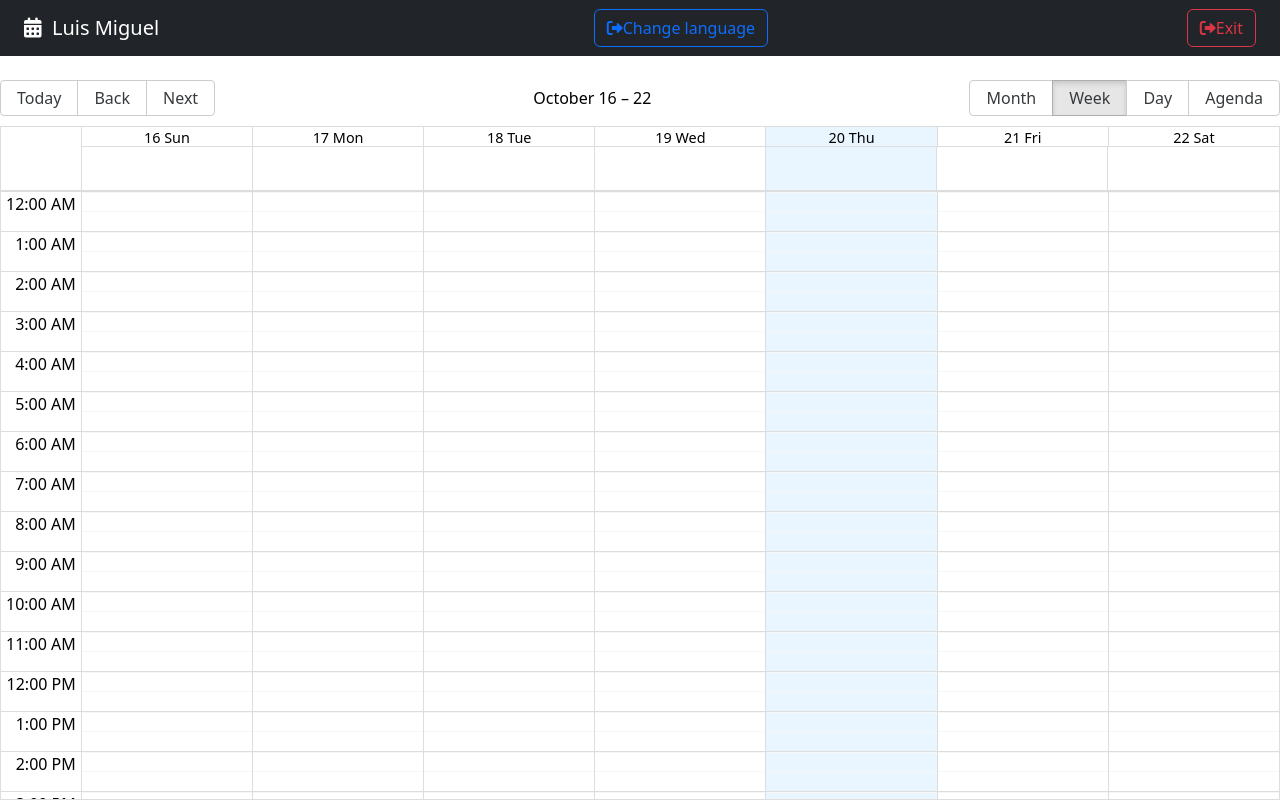
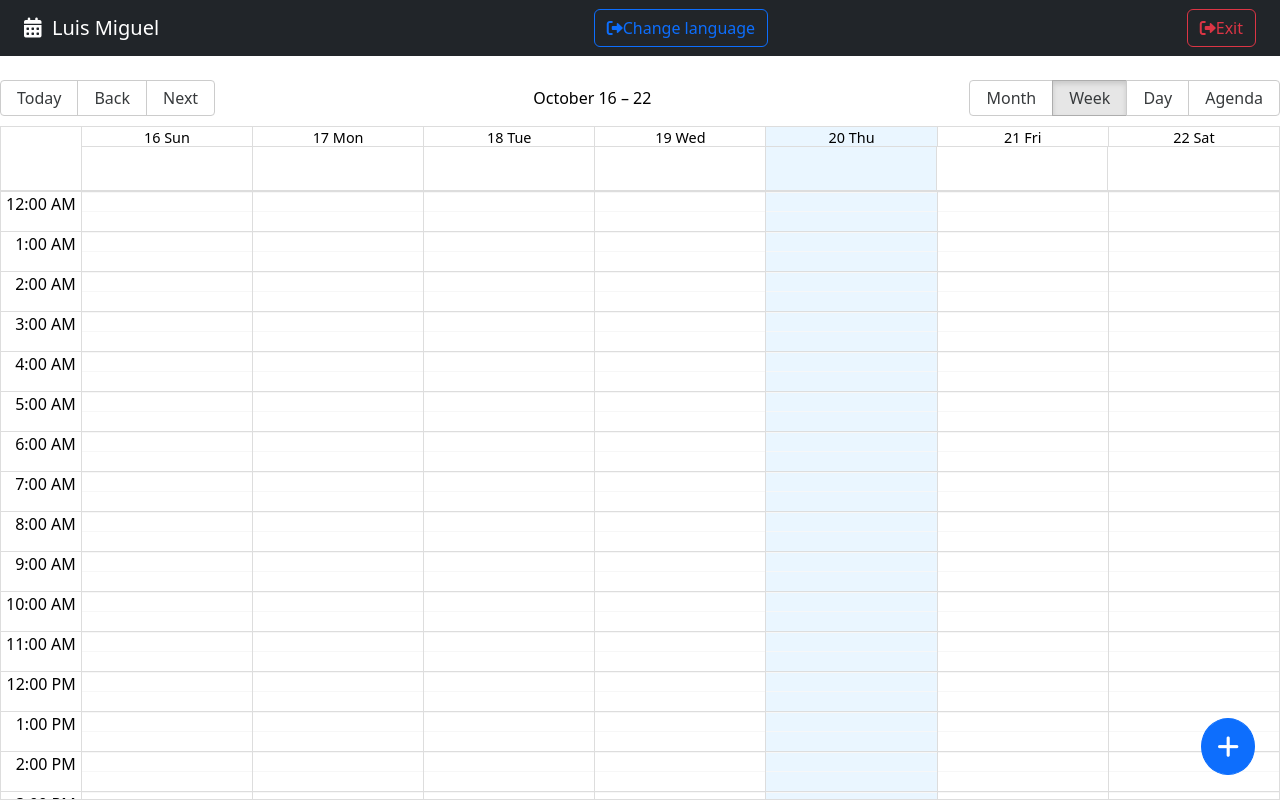
Before and after one commit to Lanzarot98/calendar-app-react, a React (Vite) app: page / in a window 1280 px wide. Built offline with nearby package versions, Linux system fonts and the light colour scheme.

Commit message:
prepare to create a new event

```diff
--- a/src/calendar/components/CalendarModal.jsx
+++ b/src/calendar/components/CalendarModal.jsx
@@ -171,7 +171,7 @@
                 className="btn btn-outline-primary btn-block"
             >
                 <i className="far fa-save"></i>
-                <span>Save</span>
+                <span> Save</span>
             </button>
 
         </form>
--- /dev/null
+++ b/src/calendar/components/FabAddNew.jsx
@@ -0,0 +1,33 @@
+import { addHours } from "date-fns";
+import { useCalendarStore, useUiStore } from "../../hooks"
+
+
+export const FabAddNew = () => {
+
+    const { openDateModal } = useUiStore();
+    const { setActiveEvent } = useCalendarStore();
+
+    const handleClickNew = () => {
+        setActiveEvent({
+            title: '',
+            notes: '',
+            start: new Date(),
+            end: addHours( new Date(), 2 ),
+            bgColor: '#fafafa',
+            user: {
+                _id: '123',
+                name: 'Luis Miguel'
+            }
+        });
+        openDateModal();
+    }
+
+  return (
+    <button
+        className="btn btn-primary fab"
+        onClick={ handleClickNew }
+    >
+        <i className="fas fa-plus" ></i>
+    </button>
+  )
+}
--- a/src/calendar/index.js
+++ b/src/calendar/index.js
@@ -2,3 +2,4 @@
 export * from './components/Navbar';
 export * from './components/CalendarEvent';
 export * from './components/CalendarModal';
+export * from './components/FabAddNew';
--- a/src/calendar/pages/CalendarPage.jsx
+++ b/src/calendar/pages/CalendarPage.jsx
@@ -2,8 +2,7 @@
 import { Calendar } from 'react-big-calendar';
 import 'react-big-calendar/lib/css/react-big-calendar.css';
 
-import { addHours } from 'date-fns';
-import { Navbar, CalendarEvent, CalendarModal } from "../";
+import { Navbar, CalendarEvent, CalendarModal, FabAddNew } from "../";
 
 import { getMessagesES, localizer } from '../../helpers';
 import { useCalendarStore, useUiStore } from '../../hooks';
@@ -76,6 +75,7 @@
         />
 
           <CalendarModal />
+          <FabAddNew />
       </div>
 
 
--- a/src/styles.css
+++ b/src/styles.css
@@ -47,3 +47,13 @@
     outline: none;
     padding: 10px;
 }
+
+/* FABS */
+.fab {
+    border-radius: 100%;
+    bottom: 25px;
+    font-size: 25px;
+    padding: 15px;
+    position: fixed;
+    right: 25px;
+}
```
